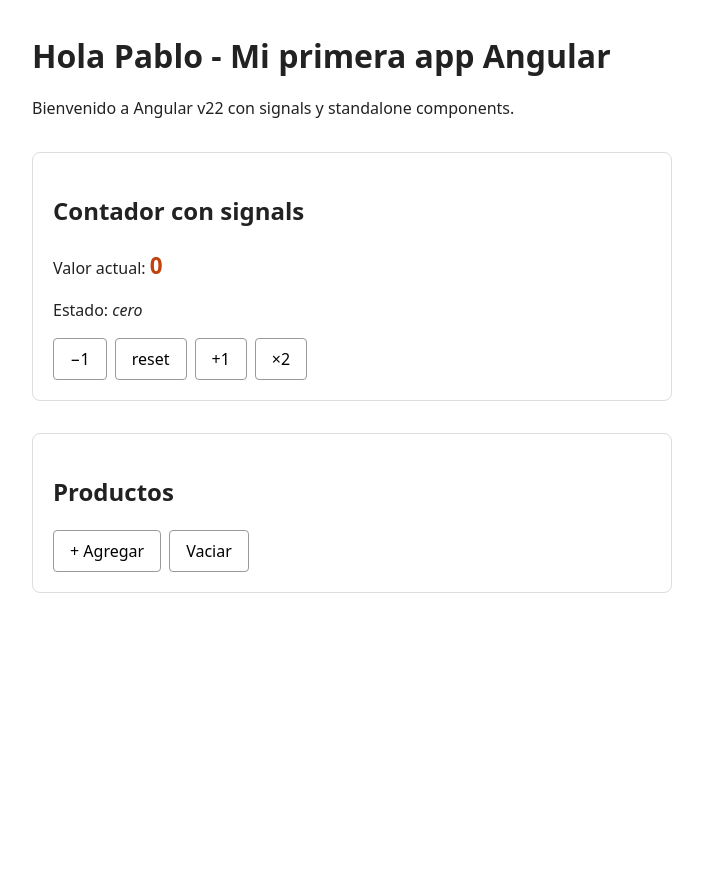
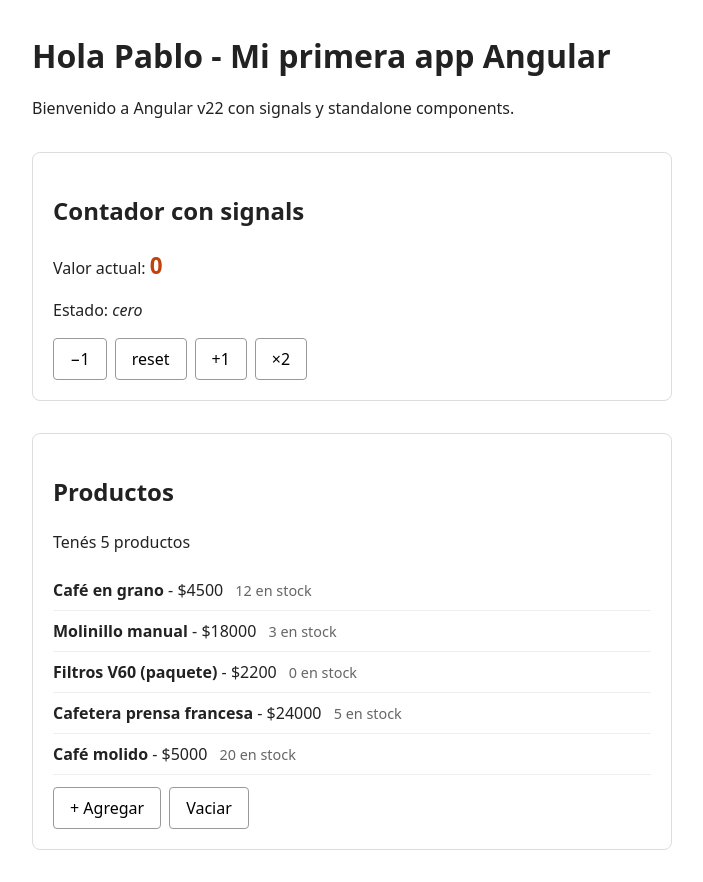
Before and after one commit to notariopablomarcelo/estudio, an Angular app in the folder ejercicio-04/: page / in a window 1280 px wide. Shown: the whole page, without its empty margins (288-991 px from the left). Before the commit the page ends 800 px from the top, so only its background shows below. Built offline with nearby package versions, Linux system fonts and the light colour scheme.

Commit message:
Ejercicio 04 fase 3: Renderizar lista

```diff
--- a/ejercicio-04/src/app/app.html
+++ b/ejercicio-04/src/app/app.html
@@ -18,31 +18,18 @@
   <section class="productos">
     <h2>Productos</h2>
 
-    <!--
-      TODO 1: iterá el signal `productos()` con @for.
-      Sintaxis nueva:
+    @if(productos().length > 0) {
+      <p>Tenés {{ productos().length }} productos</p>
+    }
 
-        @for (p of productos(); track p.id) {
-          <div class="producto">
-            <strong>{{ p.name }}</strong> — ${{ p.price }}
-            <span>({{ p.stock }} en stock)</span>
-          </div>
-        } @empty {
-          <p>No hay productos.</p>
-        }
-
-      El @empty se muestra si la colección está vacía.
-      El track p.id le dice a Angular cómo identificar cada item para
-      redibujar solo lo que cambió (obligatorio en @for).
-    -->
-
-    <!--
-      TODO 2: arriba del @for, agregá una línea con @if que muestre la CANTIDAD:
-        @if (productos().length > 0) {
-          <p>Tenés {{ productos().length }} producto(s).</p>
-        }
-      Si la lista está vacía, esa línea no aparece.
-    -->
+    @for(p of productos(); track p.id) {
+      <div class="producto">
+        <strong>{{ p.name }}</strong> - ${{ p.price }}
+        <span>{{ p.stock }} en stock</span>
+      </div>
+    }@empty {
+      <p>No hay productos.</p>
+    }
 
     <div class="botones">
       <button (click)="agregarProducto()">+ Agregar</button>
```
